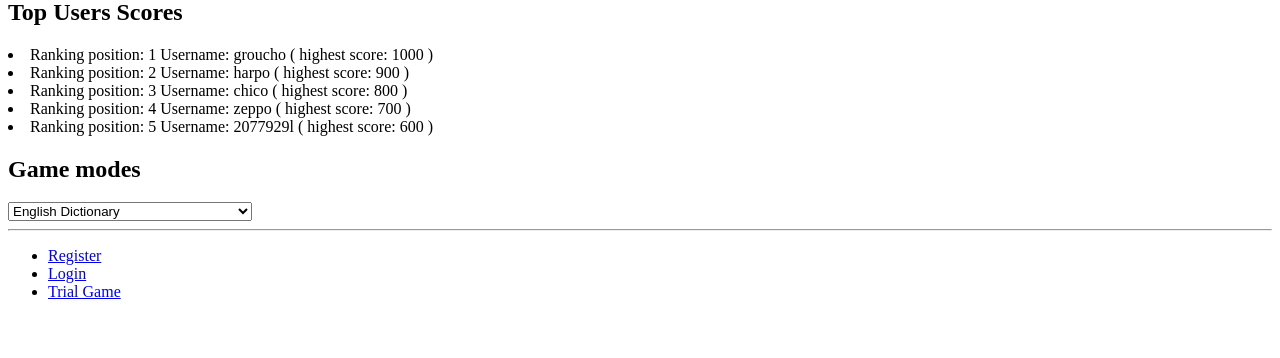
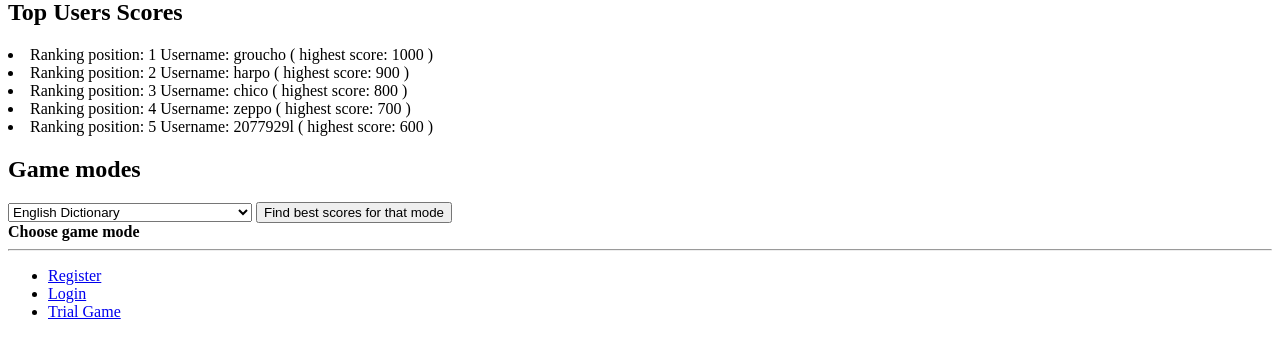
Before and after one commit to 2077929L/Keydash, a Django app: page /keydash/statistics_global in a window 1280 px wide. Shown: the part 163-521 px from the top of the page. Run offline with Django 3.2, Linux system fonts and the light colour scheme; data comes from the database, SQL or seed files in the repository; both versions use the stored data as it was after the commit.

Commit message:
Added global and personal rankings

```diff
--- a/keydash_app/views.py
+++ b/keydash_app/views.py
@@ -2,7 +2,7 @@ from django.shortcuts import render
 from django.shortcuts import redirect
 
 from django.contrib.auth.models import User
-from keydash_app.models import Score, UserProfile
+from keydash_app.models import Score, UserProfile, Game
 from keydash_app.forms import UserForm, UserProfileForm
 
 from django.http import HttpResponse, HttpResponseRedirect
@@ -43,7 +43,10 @@ def statistics_personal(request):
 
     if request.method == 'POST':
         game_mode = request.POST.get('dropdown_game_mode')
+        game_mode = Game.objects.get(game_mode = game_mode)
+        user_scores_for_game_mode = Score.objects.filter(user = user, game = game_mode).order_by('-score')
         context_dict['game_mode'] = game_mode
+        context_dict['user_scores_for_game_mode'] = user_scores_for_game_mode
 
     return render(request, 'keydash_app/statistics_personal.html', context_dict)
 
@@ -51,6 +54,14 @@ def statistics_global(request):
     context_dict = {}
     user_list_by_ranking = UserProfile.objects.order_by('ranking_position')
     context_dict['users'] = user_list_by_ranking
+
+    if request.method == 'POST':
+        game_mode = request.POST.get('dropdown_game_mode')
+        game_mode = Game.objects.get(game_mode = game_mode)
+        user_scores_for_game_mode = Score.objects.filter( game = game_mode).order_by('-score')
+        context_dict['game_mode'] = game_mode
+        context_dict['user_scores_for_game_mode'] = user_scores_for_game_mode
+
     return render(request, 'keydash_app/statistics_global.html', context_dict)
 
 def profile(request):
--- a/templates/keydash_app/statistics_global.html
+++ b/templates/keydash_app/statistics_global.html
@@ -13,11 +13,24 @@
     {% endif %}
 
     <h2>Game modes</h2>
-    <select>
-        <option value="eng_dict">English Dictionary</option>
-        <option value="rand_alpha">Random Alphanumeric</option>
-        <option value="rand_alpha_punc">Random Alphanumeric + Punctuation</option>
-        <option value="paragraph">Paragraph</option>
-    </select>
+    <form action="" method="post">
+        {% csrf_token %}
+        <select name="dropdown_game_mode">
+            <option value="eng_dict">English Dictionary</option>
+            <option value="rand_alpha">Random Alphanumeric</option>
+            <option value="rand_alpha_punc">Random Alphanumeric + Punctuation</option>
+            <option value="paragraph">Paragraph</option>
+        </select>
+        <input type="submit" value="Find best scores for that mode" />
+    </form>
+
+    {% if user_scores_for_game_mode %}
+        Game Mode {{ score_game_mode.game }}
+        {% for score_game_mode in user_scores_for_game_mode %}
+            <li>Username: {{ score_game_mode.user }} score: {{ score_game_mode.score }}</li>
+        {% endfor %}
+    {% else %}
+        <strong>Choose game mode </strong>
+    {% endif %}
 
 {% endblock %}
```
Also changed, not shown: templates/keydash_app/statistics_personal.html (+11 -1 lines), db.sqlite3.
